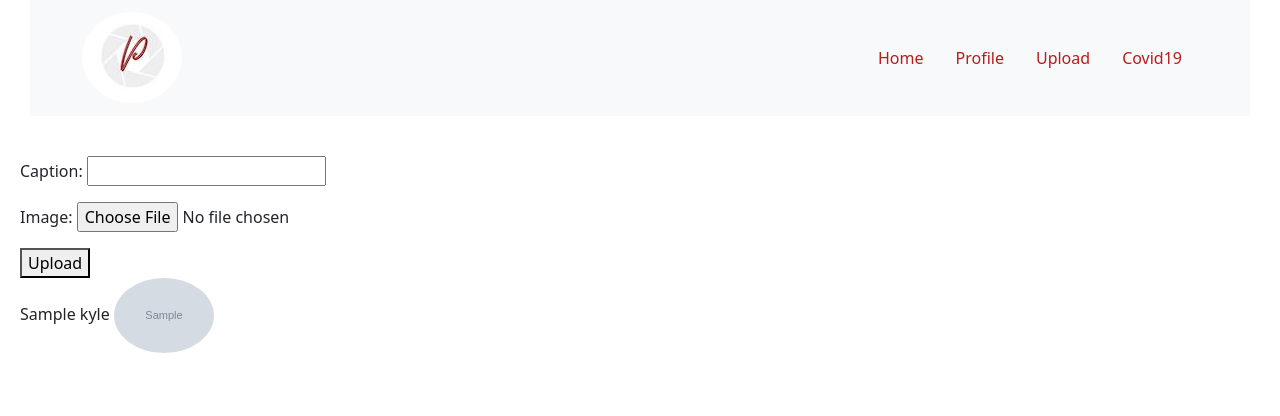
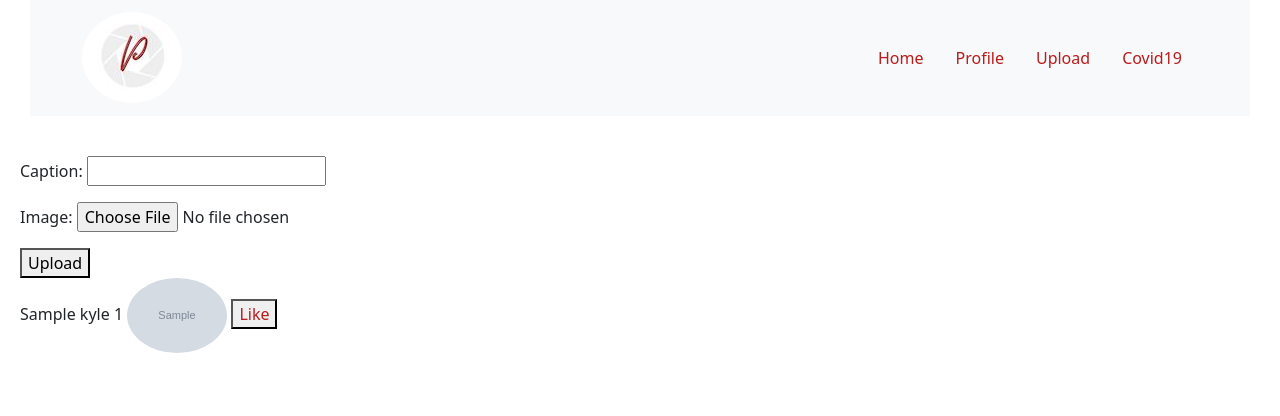
Before and after one commit to d-boddie/Instagram-clone, a Django app: page /photo/ in a window 1280 px wide. Shown: the part 21-437 px from the top of the page. Run offline with Django 3.2, Linux system fonts and the light colour scheme; data comes from the database, SQL or seed files in the repository; both versions use the stored data as it was after the commit; tables that the repository leaves empty hold one stand-in row (values such as "Sample post"); grey boxes marked "Sample" are stand-in pictures.

Commit message:
added likes to photo

```diff
--- a/instagramclone/urls.py
+++ b/instagramclone/urls.py
@@ -19,7 +19,7 @@ from django.conf.urls.static import static
 from django.urls import path
 from authentication import views
 from comment.views import comment, delete, edit_view, likes
-from photo.views import photo_view, photo_detail, photo_delete
+from photo.views import photo_view, photo_detail, photo_delete, photo_like
 from about.views import about
 
 
@@ -41,6 +41,7 @@ urlpatterns = [
     path('photo/', photo_view, name='photos'),
     path('photo/<int:photo_id>', photo_detail, name='photo detail'),
     path('deletephoto/<int:id>/', photo_delete, name='photo delete'),
+    path('photolikes/<int:id>/', photo_like, name='photo like'),
     path('about/', about, name='about'),
 
 
--- a/photo/models.py
+++ b/photo/models.py
@@ -8,6 +8,7 @@ class Photo(models.Model):
     caption = models.CharField(max_length=280, null=True, blank=True)
     image = models.ImageField(upload_to='photos/', blank=True, null=True)
     created_at = models.DateTimeField(default=timezone.now)
+    likes = models.IntegerField(default=0)
     poster = models.ForeignKey(
         InstagramUser, related_name="poster", on_delete=models.CASCADE, null=True, blank=True)
 
--- a/photo/views.py
+++ b/photo/views.py
@@ -26,3 +26,10 @@ def photo_delete(request, id):
     photo = Photo.objects.get(id=id)
     photo.delete()
     return redirect(reverse('photos'))
+
+
+def photo_like(request, id):
+    photo = Photo.objects.get(id=id)
+    photo.likes += 1
+    photo.save()
+    return redirect(reverse('photos'))
--- a/templates/photo.html
+++ b/templates/photo.html
@@ -9,6 +9,8 @@
     {% for photo in photo%}
     {{photo.caption}}
     {{photo.poster.username}}
+    {{photo.likes}}
     <img src="{{ photo.image.url }}" height='250px' width="25%">
+    <button><a href="/photolikes/{{ photo.id }}/"">Like</a></button>
 {%endfor%}
 {%endblock content%}
```
Also changed, not shown: db.sqlite3, photo/migrations/0003_photo_likes.py (added).
